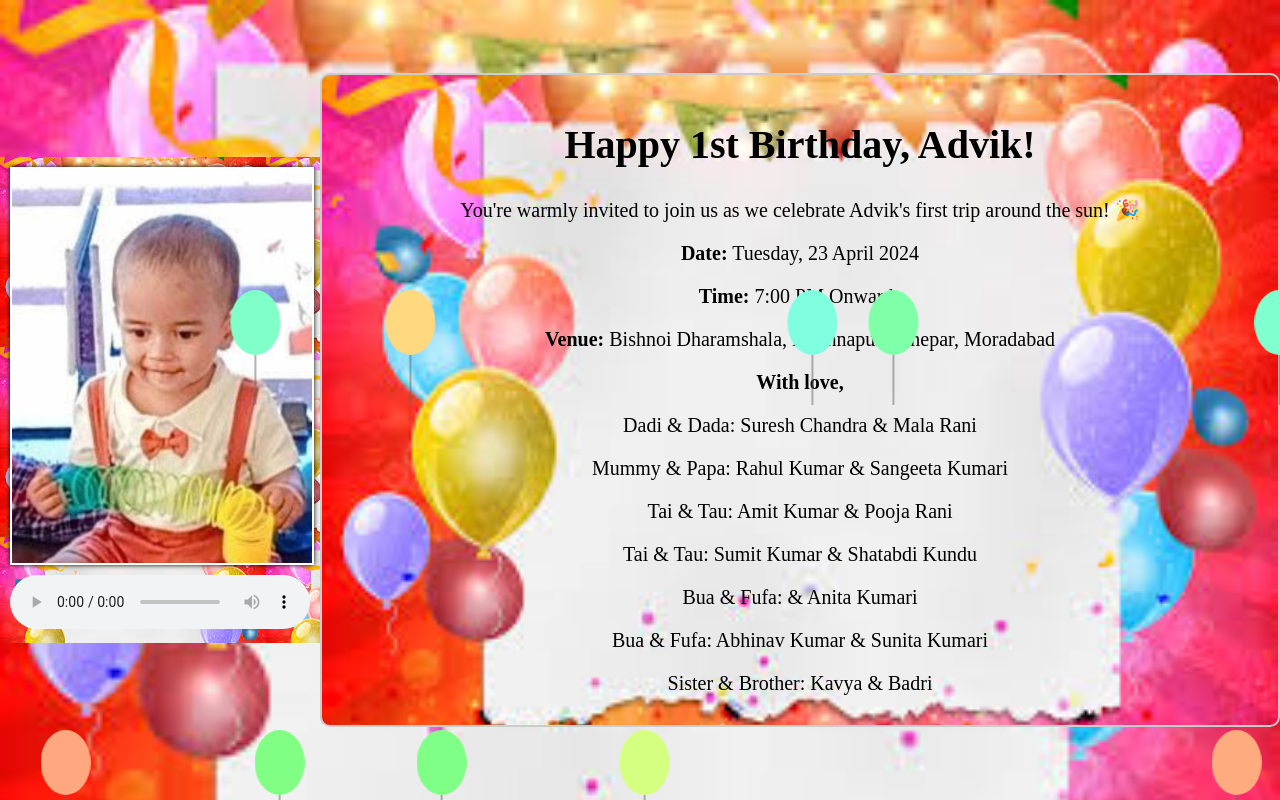
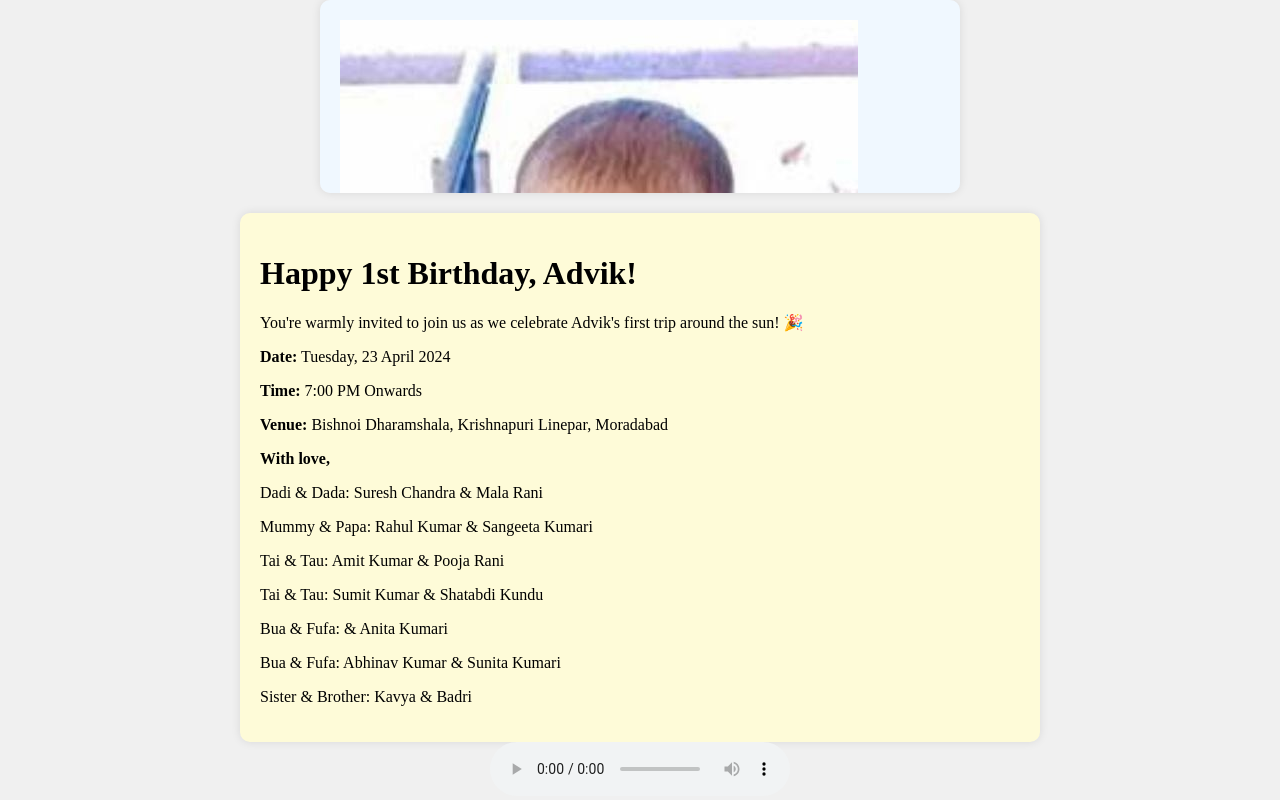
Before and after one commit to sumitiitd2023/birthday, a Flask app: page / in a window 1280 px wide. Run offline with Flask 3, Linux system fonts and the light colour scheme.

Commit message:
Advik First Birthday !!! Latest with song and new pics Align new dimension with android and ios

```diff
--- a/static/css/styles.css
+++ b/static/css/styles.css
@@ -6,108 +6,41 @@ body, html {
 
 .container {
     display: flex;
-    justify-content: center; /* Center horizontally */
-    align-items: center; /* Center vertically */
-    flex-direction: column; /* Change to column layout for mobile */
-    height: 100%;
-    background-image: url('../bg.jpg'); /* Background image for container */
-    background-size: cover; /* Cover the entire container */
+    flex-direction: column; /* Arrange children in a column */
+    justify-content: center; /* Center vertically */
+    align-items: center; /* Center horizontally */
+    height: 100vh; /* Adjust as needed */
+    background-color: #f0f0f0; /* Background color for the entire page */
+}
+
+.gallery, .invitation {
+    width: 100%; /* Occupy full width */
+    max-width: 800px; /* Maximum width */
+    box-sizing: border-box; /* Include padding and border in width calculation */
 }
 
 .gallery {
-    width: 100%; /* Occupy full width on mobile */
-    max-height: 50%; /* Limit gallery height on mobile */
-    overflow-y: auto;
-    padding: 10px;
-    box-sizing: border-box;
-    background-color: #f0f8ff;
-    border-bottom: 2px solid #ccc; /* Add bottom border */
-    background-image: url('../bg.jpg'); /* Background image for gallery */
+    background-color: #f0f8ff; /* Light background for gallery */
+    border-radius: 10px; /* Rounded corners */
+    box-shadow: 0 0 10px rgba(0, 0, 0, 0.1); /* Shadow effect */
+    margin-bottom: 20px; /* Spacing between gallery and invitation */
+    width: 50%; /* Set width to 25% */
+    overflow-y: auto; /* Enable vertical scrolling if necessary */
+    padding: 20px; /* Add padding for spacing */
+    box-sizing: border-box; /* Include padding and border in width calculation */
 }
 
 .gallery img {
-    width: 100%;
-    margin-bottom: 10px;
-    border: 2px solid #ffffff;
-    box-shadow: 0 0 5px #000000;
+    max-width: 100%; /* Resize images to fill the gallery container */
+    height: auto; /* Maintain aspect ratio */
+    display: block; /* Remove image spacing */
+    margin-bottom: 10px; /* Spacing between gallery images */
 }
 
 .invitation {
-    width: 100%; /* Occupy full width on mobile */
-    height: auto; /* Adjust height based on content */
-    display: flex;
-    flex-direction: column; /* Align items vertically */
-    justify-content: center; /* Center items vertically */
-    align-items: center; /* Center items horizontally */
-    overflow-y: auto; /* Enable vertical scrolling if needed */
-    padding: 20px;
-    box-sizing: border-box;
-    background-color: #fefbd8; /* Soft yellow background */
-    border-radius: 10px; /* Add border radius */
-    border: 2px solid #ccc; /* Add border */
-    font-size: 20px; /* Increase font size */
-    background-image: url('../bg.jpg'); /* Background image for invitation */
-    background-size: cover; /* Cover the entire container */
+    background-color: #fefbd8; /* Soft yellow background for invitation */
+    border-radius: 10px; /* Rounded corners */
+    box-shadow: 0 0 10px rgba(0, 0, 0, 0.1); /* Shadow effect */
+    padding: 20px; /* Add padding for spacing */
+    box-sizing: border-box; /* Include padding and border in width calculation */
 }
-
-.invitation h1 {
-    font-size: 40px;
-    margin-bottom: 20px;
-}
-
-.invitation p {
-    margin: 10px 0;
-    font-size: 20px;
-}
-
-.balloon {
-    width: 50px;
-    height: 65px;
-    border-radius: 50%;
-    position: fixed;
-    bottom: -75px;
-    animation: float 15s linear infinite;
-}
-
-@keyframes float {
-    to { transform: translateY(-100vh) translateX(20vw); }
-}
-
-.balloon::after {
-    content: '';
-    position: absolute;
-    top: 100%;
-    left: 50%;
-    width: 1px;
-    height: 50px;
-    background: #666;
-    transform: translateX(-50%);
-}
-
-.balloon:nth-child(odd) { animation-duration: 4s; }
-.balloon:nth-child(even) { animation-duration: 6s; }
-
-.audio-container {
-    position: relative;
-    width: 100%; /* Occupy full width on mobile */
-    box-sizing: border-box;
-    padding: 20px;
-}
-
-/* Mobile styles */
-@media only screen and (min-width: 601px) {
-    /* Styles for devices larger than 600px (i.e., tablets and desktops) */
-    .container {
-        flex-direction: row; /* Revert to row layout */
-    }
-
-    .gallery {
-        width: 25%; /* Occupy 25% of the width */
-        max-height: 78%; /* Limit gallery height */
-        border-bottom: none; /* Remove bottom border */
-    }
-
-    .invitation {
-        width: 75%; /* Occupy 75% of the width */
-    }
-}
--- a/templates/index.html
+++ b/templates/index.html
@@ -15,16 +15,8 @@
         <img src="{{ url_for('static', filename='img2.jpg') }}" alt="Gallery Image 2">
         <img src="{{ url_for('static', filename='img3.jpg') }}" alt="Gallery Image 3">
         <!-- Add more images as needed -->
-        <audio controls autoplay loop>
-            <source src="{{ url_for('static', filename='song.mp3') }}" type="audio/mpeg">
-            Your browser does not support the audio element.
-        </audio>
+
     </div>
-<!--        &lt;!&ndash; Place this at the end of your <body> tag in index.html &ndash;&gt;-->
-<!--    <div class="audio-container">-->
-
-<!--    </div>-->
-
     <div class="invitation">
         <h1>Happy 1st Birthday, Advik!</h1>
         <p>You're warmly invited to join us as we celebrate Advik's first trip around the sun! 🎉</p>
@@ -40,15 +32,13 @@
         <p>Bua & Fufa: Abhinav Kumar & Sunita Kumari</p>
         <p>Sister & Brother: Kavya & Badri</p>
     </div>
-<!--    <div class="invitation">-->
-<!--        <h1>Happy 1st Birthday, Advik!</h1>-->
-<!--        <p>Date: <strong>23 April 2024</strong></p>-->
-<!--        <p>Venue: <strong>Bishnoi Dharamshala Krishnapuri Linepar Moradabad</strong></p>-->
-<!--        <p>Grandparents: Suresh Chandra & Mala Rani</p>-->
-<!--        <p>Parents: Rahul Kumar & Sangeeta Kumari</p>-->
-<!--        <p>Tau & Tai: Amit Kumar & Pooja Rani</p>-->
-<!--        &lt;!&ndash; Additional details &ndash;&gt;-->
-<!--    </div>-->
+
+    <div>
+        <audio controls autoplay loop>
+            <source src="{{ url_for('static', filename='song.mp3') }}" type="audio/mpeg">
+            Your browser does not support the audio element.
+        </audio>
+    </div>
 </div>
 
 <!-- Balloons -->
@@ -64,7 +54,6 @@
 <div class="balloon"></div>
 <!-- More balloons as desired -->
 
-
 <script src="{{ url_for('static', filename='js/script.js') }}"></script>
 
 </body>
```
